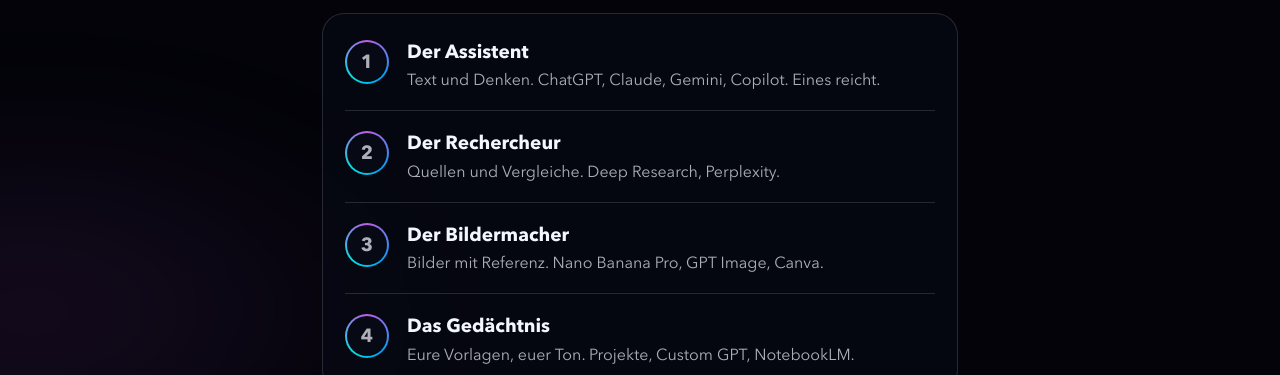
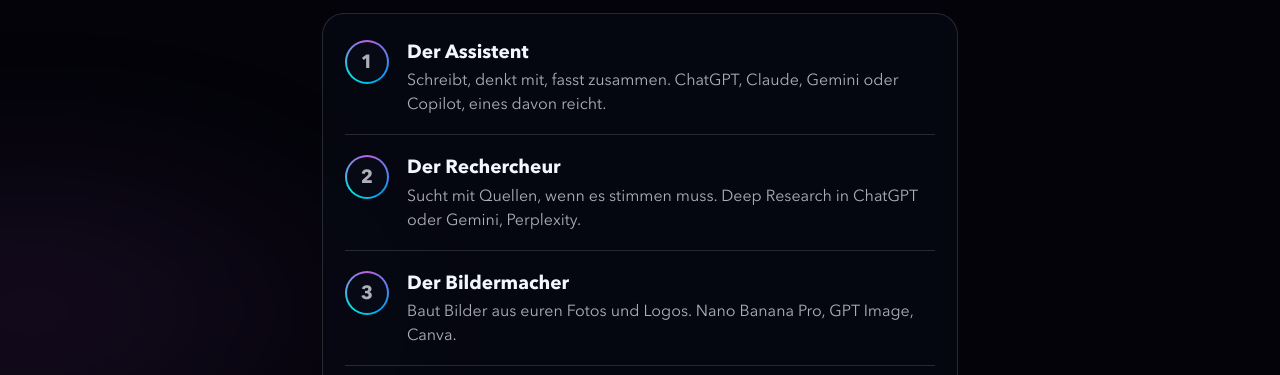
Before and after one commit to EdgarPaulEDGE/cbl-ueberblick, a website: page karte.html in a window 1280 px wide. Shown: the part 425-800 px from the top of the page. Drawn offline with Linux system fonts and the light colour scheme.

Commit message:
fix: shorter note lines, card matches the deck wording, timetable

```diff
--- a/karte.html
+++ b/karte.html
@@ -94,10 +94,10 @@
 
   <h2>Vier <span class="schimmer">Türme.</span></h2>
   <div class="feld">
-    <div class="zeile"><span class="ring"><i>1</i></span><div><b>Der Assistent</b><span>Text und Denken. ChatGPT, Claude, Gemini, Copilot. Eines reicht.</span></div></div>
-    <div class="zeile"><span class="ring"><i>2</i></span><div><b>Der Rechercheur</b><span>Quellen und Vergleiche. Deep Research, Perplexity.</span></div></div>
-    <div class="zeile"><span class="ring"><i>3</i></span><div><b>Der Bildermacher</b><span>Bilder mit Referenz. Nano Banana Pro, GPT Image, Canva.</span></div></div>
-    <div class="zeile"><span class="ring"><i>4</i></span><div><b>Das Gedächtnis</b><span>Eure Vorlagen, euer Ton. Projekte, Custom GPT, NotebookLM.</span></div></div>
+    <div class="zeile"><span class="ring"><i>1</i></span><div><b>Der Assistent</b><span>Schreibt, denkt mit, fasst zusammen. ChatGPT, Claude, Gemini oder Copilot, eines davon reicht.</span></div></div>
+    <div class="zeile"><span class="ring"><i>2</i></span><div><b>Der Rechercheur</b><span>Sucht mit Quellen, wenn es stimmen muss. Deep Research in ChatGPT oder Gemini, Perplexity.</span></div></div>
+    <div class="zeile"><span class="ring"><i>3</i></span><div><b>Der Bildermacher</b><span>Baut Bilder aus euren Fotos und Logos. Nano Banana Pro, GPT Image, Canva.</span></div></div>
+    <div class="zeile"><span class="ring"><i>4</i></span><div><b>Das Gedächtnis</b><span>Merkt sich euren Ton und eure Vorlagen. Projekte in ChatGPT oder Claude, Custom GPTs, NotebookLM.</span></div></div>
   </div>
   <div class="takeaway"><p>Eins davon benutzt ihr jeden Tag. Die anderen holt ihr, wenn ihr sie braucht.</p></div>
 
```
Also changed, not shown: folien.html (+2 -1 lines), index.html (+2 -1 lines), README.md.
